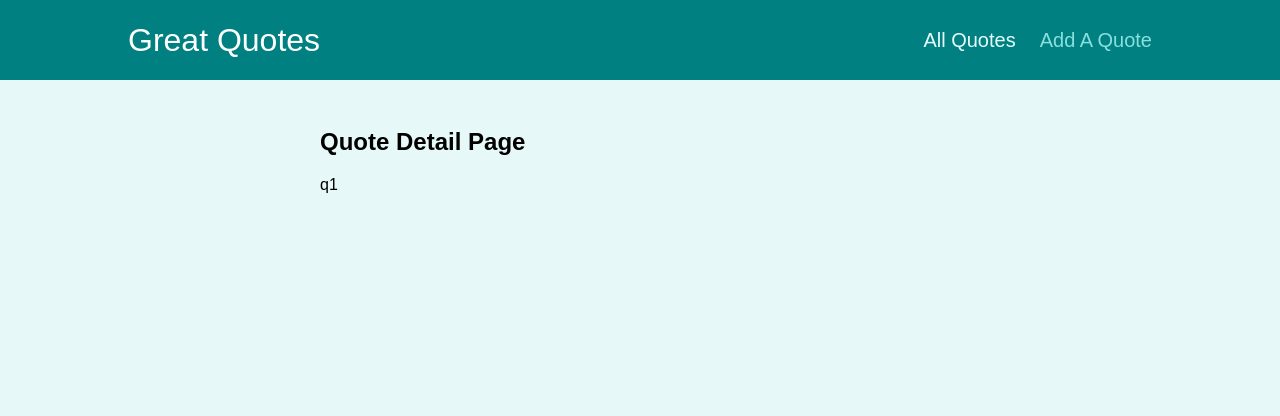
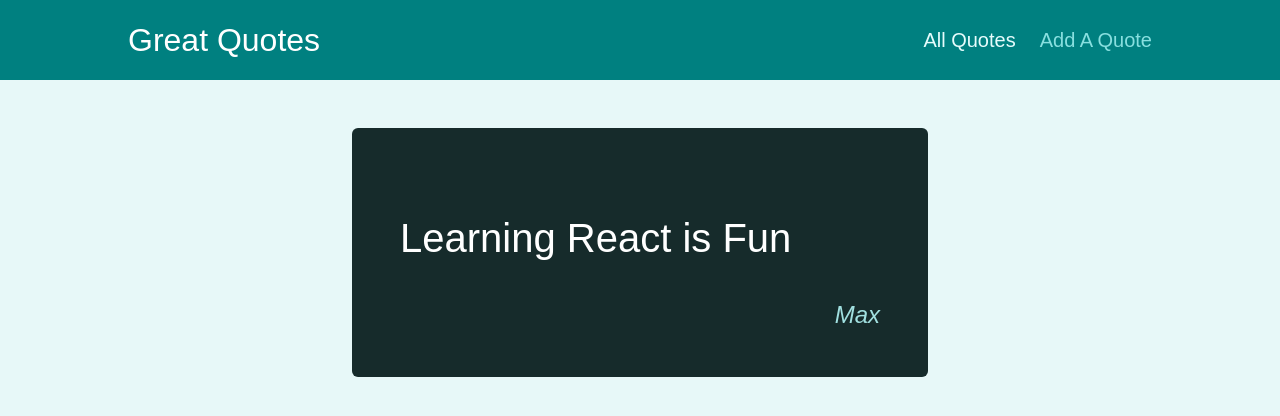
Before and after one commit to sardorboboshov/Quotes-WebSite, a React (Create React App) app: page /quotes/q1 in a window 1280 px wide. Shown: the top 416 px of the page. Built offline with nearby package versions, Linux system fonts and the light colour scheme.

Commit message:
night changes

```diff
--- a/src/App.js
+++ b/src/App.js
@@ -4,6 +4,7 @@ import AllQuotes from "./pages/AllQuotes";
 import QuoteDetail from "./pages/QuoteDetail";
 import NewQuote from "./pages/NewQuote";
 import Layout from "./components/layout/Layout";
+import NotFound from "./pages/NotFound";
 
 function App() {
   return (
@@ -21,6 +22,9 @@ function App() {
         <Route path="/new-quote">
           <NewQuote />
         </Route>
+        <Route path="*">
+          <NotFound />
+        </Route>
       </Switch>
     </Layout>
   );
--- a/src/components/quotes/QuoteItem.js
+++ b/src/components/quotes/QuoteItem.js
@@ -1,3 +1,5 @@
+import { Link } from 'react-router-dom';
+
 import classes from './QuoteItem.module.css';
 
 const QuoteItem = (props) => {
@@ -9,9 +11,9 @@ const QuoteItem = (props) => {
         </blockquote>
         <figcaption>{props.author}</figcaption>
       </figure>
-      <a className='btn'>
+      <Link className='btn' to={`/quotes/${props.id}`}>
         View Fullscreen
-      </a>
+      </Link>
     </li>
   );
 };
--- a/src/pages/NewQuote.js
+++ b/src/pages/NewQuote.js
@@ -1,5 +1,16 @@
+import { useHistory } from "react-router";
+
+import QuoteForm from "../components/quotes/QuoteForm";
+
 const NewQuote = () => {
-  return <h1>New Quote Page</h1>;
+  const history = useHistory();
+
+  const addQuoteHandler = (quoteData) => {
+    console.log(quoteData);
+
+    history.push("/quotes");
+  };
+  return <QuoteForm onAddQuote={addQuoteHandler} />;
 };
 
 export default NewQuote;
--- /dev/null
+++ b/src/pages/NotFound.js
@@ -0,0 +1,9 @@
+const NotFound = () => {
+  return (
+    <div className="centered">
+      <p>Page Not Found</p>
+    </div>
+  );
+};
+
+export default NotFound;
--- a/src/pages/QuoteDetail.js
+++ b/src/pages/QuoteDetail.js
@@ -1,14 +1,24 @@
 import { Fragment } from "react";
 import { useParams, Route } from "react-router";
 import Comments from "../components/comments/Comments";
+import HighlightedQuote from "../components/quotes/HighlightedQuote";
+
+const DUMMY_QUOTES = [
+  { id: "q1", author: "Max", text: "Learning React is Fun" },
+  { id: "q2", author: "Sardor", text: "Learning React is Great" },
+];
 
 const QuoteDetail = () => {
   const params = useParams();
 
+  const quote = DUMMY_QUOTES.find((quote) => quote.id === params.quoteId);
+
+  if (!quote) {
+    return <p>No Quote Found</p>;
+  }
   return (
     <Fragment>
-      <h2>Quote Detail Page</h2>
-      <p>{params.quoteId}</p>
+      <HighlightedQuote text={quote.text} author={quote.author} />
       <Route path={`/quotes/${params.quoteId}/comments`}>
         <Comments />
       </Route>
@@ -17,3 +27,5 @@ const QuoteDetail = () => {
 };
 
 export default QuoteDetail;
+
+//2;Z:+z86QQX,S3v>
```
